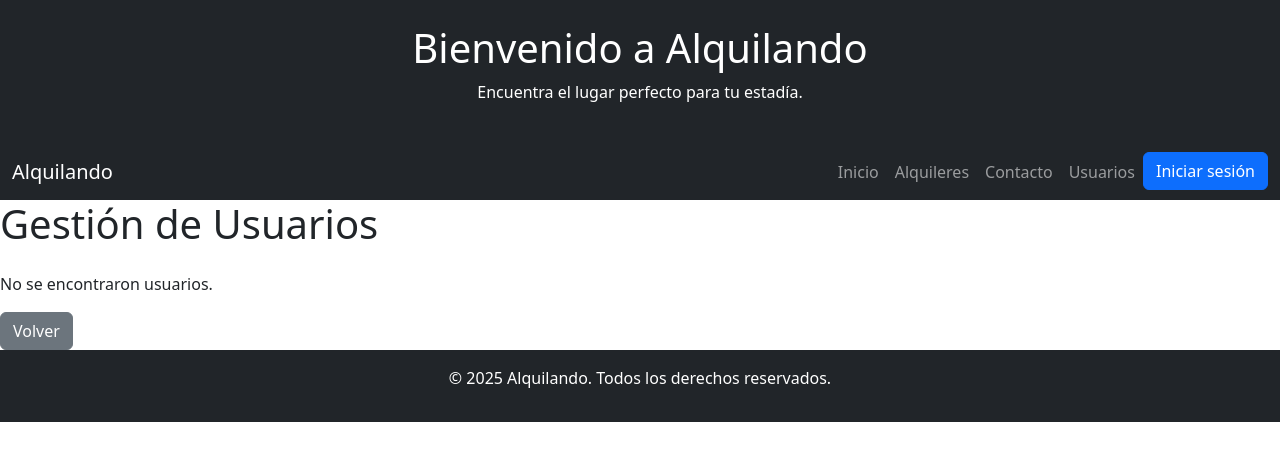
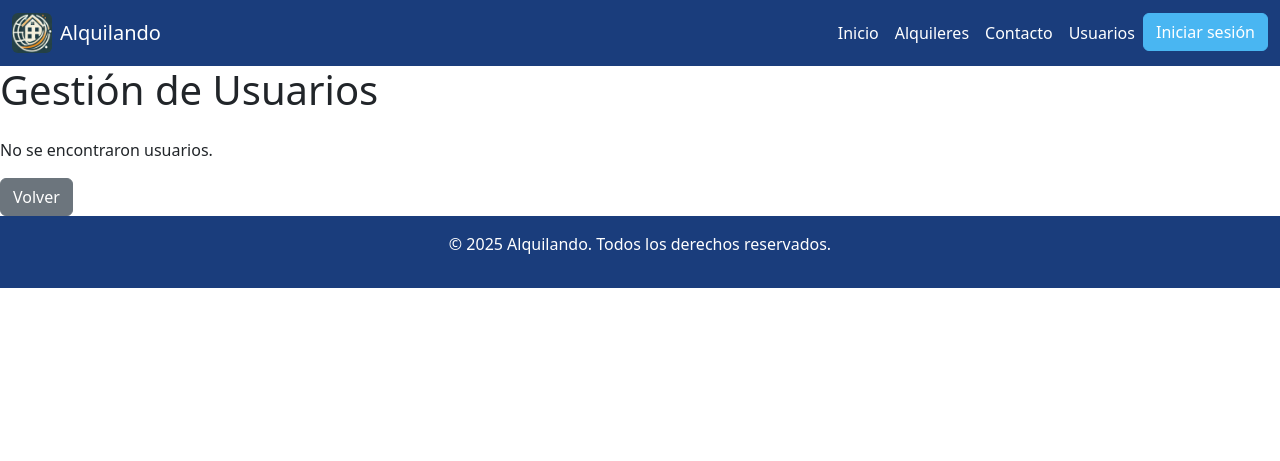
Before and after one commit to NicolasM146/IngS2, a Flask app: page /usuarios/ in a window 1280 px wide. Shown: the top 461 px of the page. Run offline with Flask 3, Linux system fonts and the light colour scheme.

Commit message:
agregado de layaout

```diff
--- a/src/web/__init__.py
+++ b/src/web/__init__.py
@@ -14,7 +14,7 @@ login_manager = LoginManager()
 def create_app(env="development"):
     base_dir = os.path.abspath(os.path.dirname(__file__))
     template_folder = os.path.join(base_dir, "templates")
-    static_folder = os.path.abspath(os.path.join(base_dir, "../../../static"))
+    static_folder = os.path.abspath(os.path.join(base_dir, "../../static"))
 
     app = Flask(__name__, template_folder=template_folder, static_folder=static_folder)
     app.config.from_object(Config)
--- a/src/web/templates/layout.html
+++ b/src/web/templates/layout.html
@@ -1,21 +1,58 @@
-<!-- layout.html -->
 <!DOCTYPE html>
 <html lang="es">
 <head>
-    <meta charset="UTF-8">
-    <meta name="viewport" content="width=device-width, initial-scale=1.0">
+    <meta charset="UTF-8" />
+    <meta name="viewport" content="width=device-width, initial-scale=1" />
     <title>{% block title %}Alquilando - Tu sitio de alquileres{% endblock %}</title>
     <link href="https://cdn.jsdelivr.net/npm/bootstrap@5.3.0-alpha1/dist/css/bootstrap.min.css" rel="stylesheet" />
+    <style>
+        :root {
+            --azul-oscuro: #1A3D7C;
+            --celeste: #49B6F2;
+            --gris-claro: #F2F2F2;
+        }
+
+        body {
+            background-color: white;
+        }
+
+        header {
+            background-color: var(--azul-oscuro);
+        }
+
+        .navbar {
+            background-color: var(--azul-oscuro);
+        }
+
+        .navbar-brand,
+        .nav-link,
+        footer {
+            color: white !important;
+        }
+
+        .btn-primary {
+            background-color: var(--celeste);
+            border-color: var(--celeste);
+        }
+
+        .btn-primary:hover {
+            background-color: #3aa1dd;
+            border-color: #3aa1dd;
+        }
+
+        footer {
+            background-color: var(--azul-oscuro);
+        }
+    </style>
 </head>
 <body>
-    <header class="bg-dark text-white text-center py-4">
-        <h1>Bienvenido a Alquilando</h1>
-        <p>Encuentra el lugar perfecto para tu estadía.</p>
-    </header>
 
-    <nav class="navbar navbar-expand-lg navbar-dark bg-dark">
+    <nav class="navbar navbar-expand-lg">
         <div class="container-fluid">
-        <a class="navbar-brand" href="{{ url_for('home') }}">Alquilando</a>
+            <a class="navbar-brand d-flex align-items-center" href="{{ url_for('home') }}">
+                <img src="{{ url_for('static', filename='img/logo_alquiloando.png') }}" alt="Logo Alquilando" width="40" height="40" class="me-2 rounded" />
+                Alquilando
+            </a>
             <button class="navbar-toggler" type="button" data-bs-toggle="collapse" data-bs-target="#navbarNav"
                     aria-controls="navbarNav" aria-expanded="false" aria-label="Toggle navigation">
                 <span class="navbar-toggler-icon"></span>
@@ -50,10 +87,10 @@
     </nav>
 
     {% block content %}
-    <!-- Contenido específico de cada página irá aquí -->
+    <!-- Aquí va el contenido específico de cada página -->
     {% endblock %}
 
-    <footer class="bg-dark text-white text-center py-3">
+    <footer class="text-center py-3">
         <p>&copy; 2025 Alquilando. Todos los derechos reservados.</p>
     </footer>
 
```
Also changed, not shown: static/img/logo_alquiloando.png (added). Lines whose indentation alone changed are shown as unchanged.
